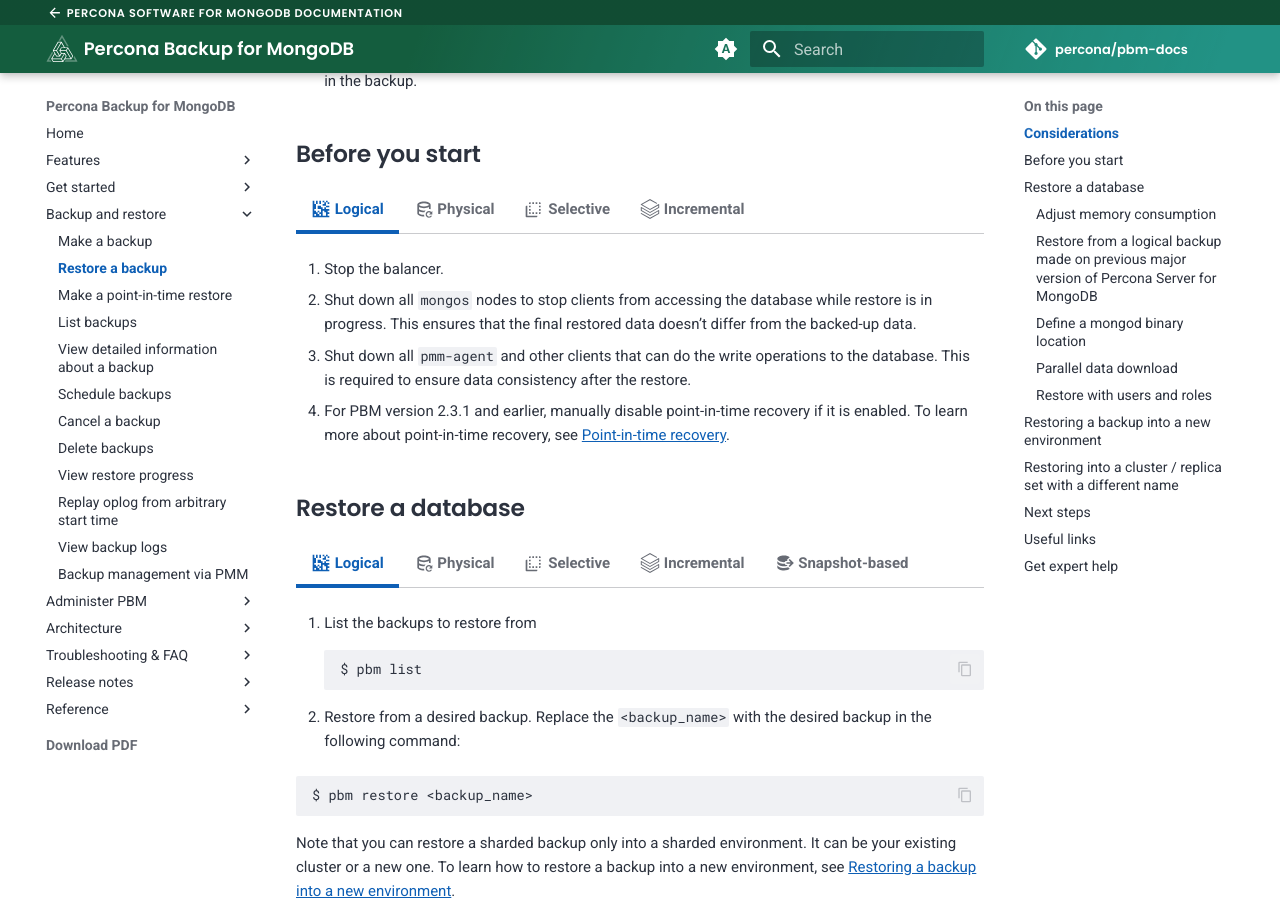
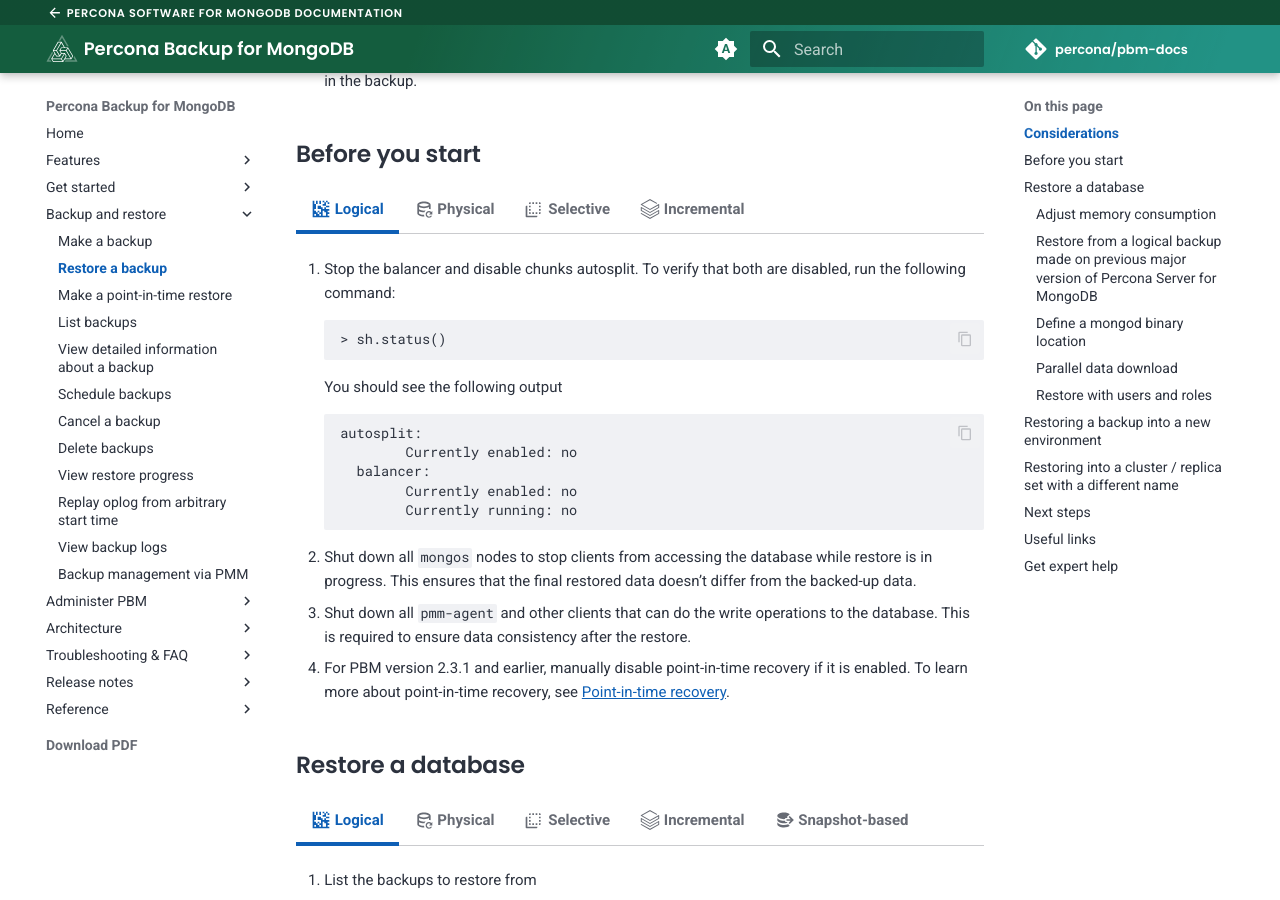
Before and after one commit to percona/pbm-docs, an MkDocs documentation site: the page built from docs/usage/restore.md, in a window 1280 px wide and 900 px high, scrolled down 919 px. Built offline with MkDocs 1.6.1 and Material for MkDocs 9.7.7, drawn with Linux system fonts in a browser that asks for light colours; nearby versions of some CDN libraries; comment, search, counter and statistics services are not loaded.

Commit message:
PBM-1264 Updated before you start steps for logical restore
	modified:   docs/usage/restore.md

````diff
--- a/docs/usage/restore.md
+++ b/docs/usage/restore.md
@@ -40,7 +40,21 @@
 
 === ":material-data-matrix: Logical"
 
-    1. Stop the balancer.
+    1. Stop the balancer and disable chunks autosplit. To verify that both are disabled, run the following command:
+
+        ```{.javascript data-prompt=">"}
+        > sh.status()
+        ```
+
+        You should see the following output
+
+        ```{text .no-copy}
+        autosplit:
+                Currently enabled: no
+          balancer:
+                Currently enabled: no
+                Currently running: no
+        ```
 
     2. Shut down all `mongos` nodes to stop clients from accessing the database while restore is in progress. This ensures that the final restored data doesn’t differ from the backed-up data.
 
````
